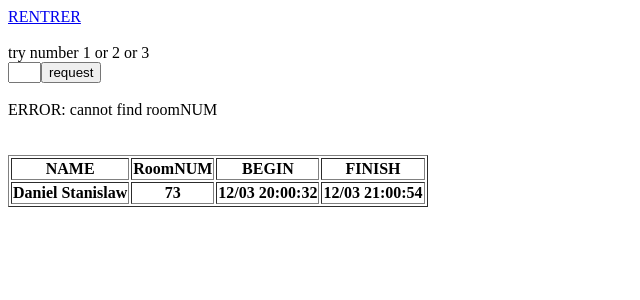
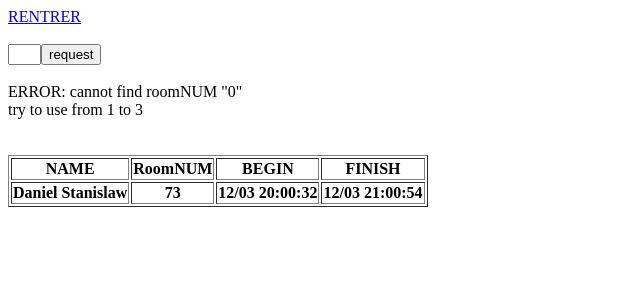
Before and after one commit to danek2077/sign-online, a React (Vite) app: page /art in a window 1280 px wide. Both pictures are taken after a click on the button "request". Shown: the top 300 px of the page, without its empty margins (0-640 px from the left). Built offline with nearby package versions, Linux system fonts and the light colour scheme.

Commit message:
idk why useRef doesn't change

```diff
--- a/src/App.tsx
+++ b/src/App.tsx
@@ -1,7 +1,6 @@
 import { Route, Routes } from "react-router-dom";
 import ArtPage from "./pages/ArtPage/ArtPage";
 import HomePage from "./pages/HomePage";
-import React from "react";
 function App() {
   return (
     <Routes>
--- a/src/main.tsx
+++ b/src/main.tsx
@@ -6,11 +6,11 @@ import { store } from "./store/store.ts";
 import { Provider } from "react-redux";
 
 ReactDOM.createRoot(document.getElementById("root")!).render(
-  <React.StrictMode>
+
     <BrowserRouter>
       <Provider store={store}>
         <App />
       </Provider>
     </BrowserRouter>
-  </React.StrictMode>
+
 );
--- a/src/pages/ArtPage/ArtPage.tsx
+++ b/src/pages/ArtPage/ArtPage.tsx
@@ -17,15 +17,18 @@ const ArtPage = () => {
     2: ["Vika", "biba"],
     3: ["Danek", "Vadim", "Master"],
   };
+  const sumRoomUsersList = React.useRef<null | number>(null);
+  console.log("rerender");
   const buttonRequest = () => {
     setChooseList(roomUsersList[Number(valueInput)]);
+    sumRoomUsersList.current = Number(valueInput);
+    console.log(sumRoomUsersList.current);
   };
   return (
     <div>
       <Link to="/">RENTRER</Link>
       <br />
       <br />
-      <div>try number 1 or 2 or 3</div>
       <input value={valueInput} onChange={changeFunc} size={1} type="text" />
       <button onClick={buttonRequest}>request</button>
       <br />
@@ -39,7 +42,10 @@ const ArtPage = () => {
           />
         )
       ) : (
-        <div>ERROR: cannot find roomNUM</div>
+        <div>
+          ERROR: cannot find roomNUM "{sumRoomUsersList.current}" <br /> try to
+          use from 1 to {Object.keys(roomUsersList).length}
+        </div>
       )}
       <br />
       <br />
```
